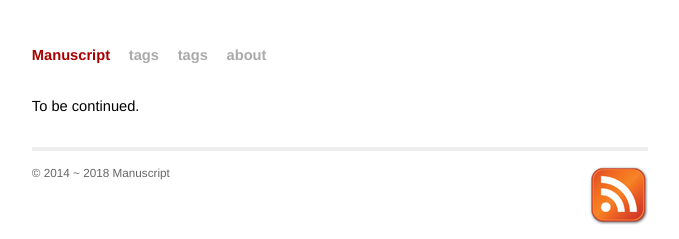
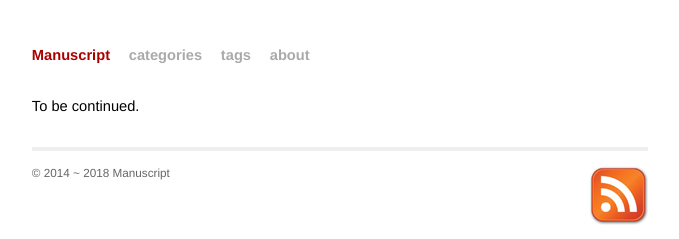
Before and after one commit to noobfish/noobfish.github.io, a Jekyll site: the page about.html, which Jekyll copies as it is, in a window 1280 px wide. Shown: the top 239 px of the page, without its empty margins (300-979 px from the left). Built offline with Jekyll 4.4.1, drawn with Linux system fonts in a browser that asks for light colours.

Commit message:
Update about.html

```diff
--- a/about.html
+++ b/about.html
@@ -19,7 +19,7 @@
 <div class="site">
   <div class="title">
     <a href="/">Manuscript</a>
-    <a class="extra" href="/category.html">tags</a>
+    <a class="extra" href="/category.html">categories</a>
     <a class="extra" href="/tags.html">tags</a>
     <a class="extra" href="/about.html">about</a>
   </div>
```
